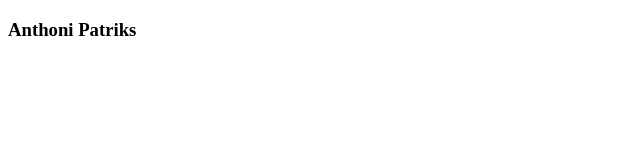
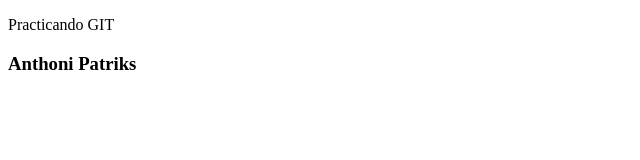
Before and after one commit to SparkThrow/PRACTICAGIT, a plain HTML site: page PracticaGIT/index.html in a window 1280 px wide. Shown: the whole page, without its empty margins (0-640 px from the left). Drawn offline with Linux system fonts and the light colour scheme.

Commit message:
new update2

```diff
--- a/PracticaGIT/index.html
+++ b/PracticaGIT/index.html
@@ -6,6 +6,7 @@
     <title>PracticaGIT</title>
 </head>
 <body>
+    <p>Practicando GIT</p>
     <h3>Anthoni Patriks</h3>
 </body>
 </html>
```
